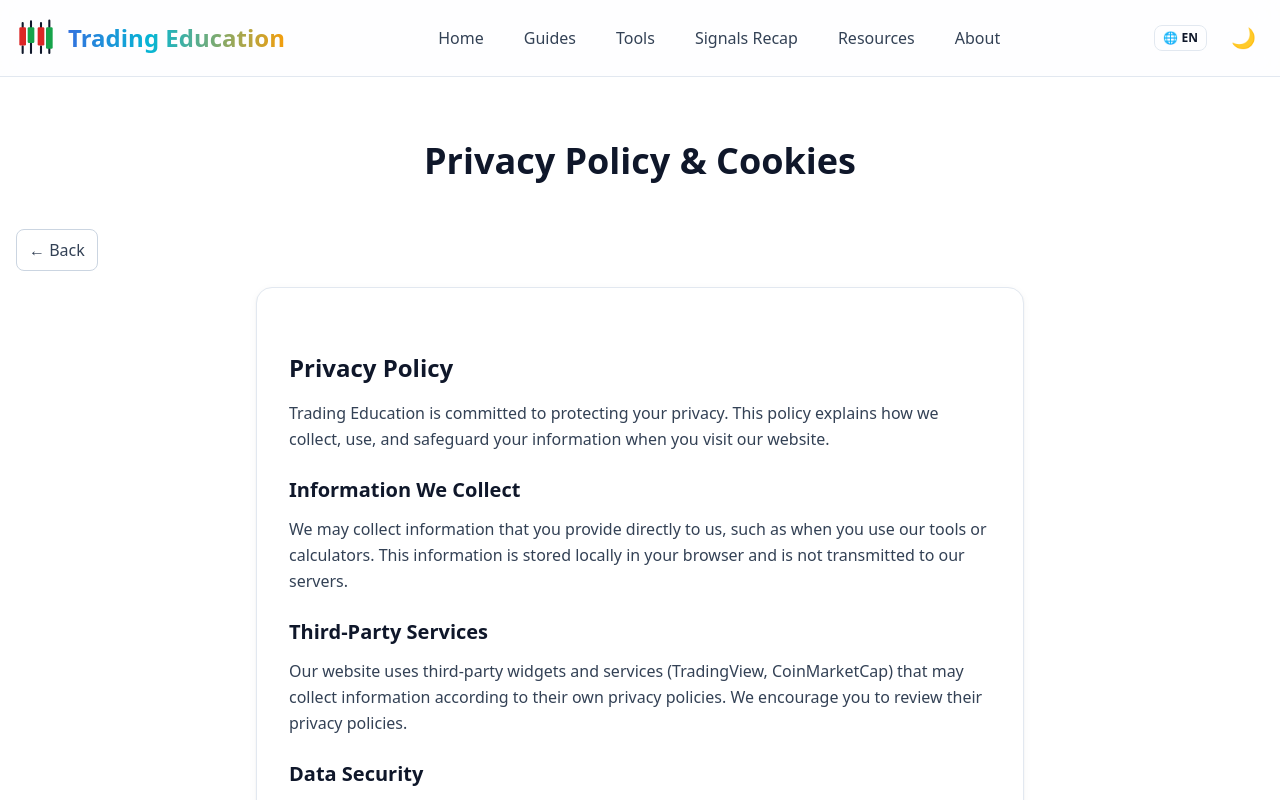
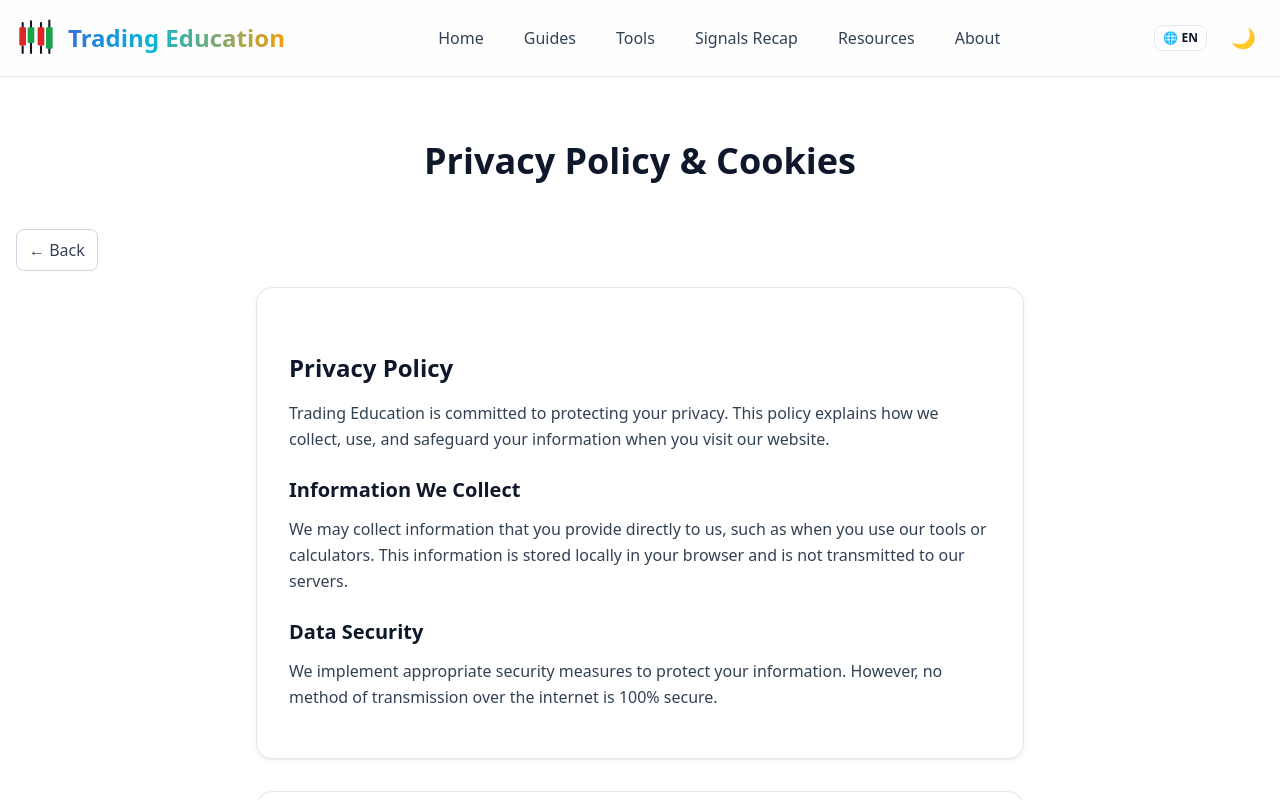
Before and after one commit to star-shaanti/trading-education, a Next.js app: page /politiques in a window 1280 px wide. Shown: the top 800 px of the page. Built offline with nearby package versions, Linux system fonts and the light colour scheme.

Commit message:
chore(privacy): remove 'Third-Party Services' section from Privacy & Cookies page

```diff
--- a/app/politiques/page.tsx
+++ b/app/politiques/page.tsx
@@ -25,12 +25,7 @@ export default function PolitiquesPage() {
               : "We may collect information that you provide directly to us, such as when you use our tools or calculators. This information is stored locally in your browser and is not transmitted to our servers."}
           </p>
 
-          <h3 className="text-xl font-semibold mt-6 mb-3">{lang === "fr" ? "Services tiers" : "Third-Party Services"}</h3>
-          <p className="mb-4">
-            {lang === "fr"
-              ? "Notre site utilise des widgets/services tiers (TradingView, CoinMarketCap) susceptibles de collecter des informations selon leurs propres politiques. Nous vous invitons à les consulter."
-              : "Our website uses third-party widgets and services (TradingView, CoinMarketCap) that may collect information according to their own privacy policies. We encourage you to review their privacy policies."}
-          </p>
+          {null}
 
           <h3 className="text-xl font-semibold mt-6 mb-3">{lang === "fr" ? "Sécurité des données" : "Data Security"}</h3>
           <p className="mb-4">
```
